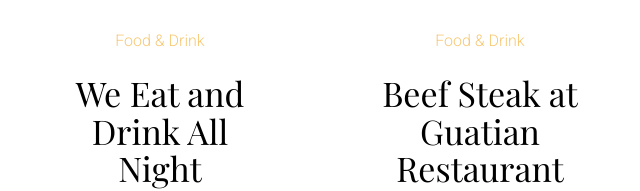
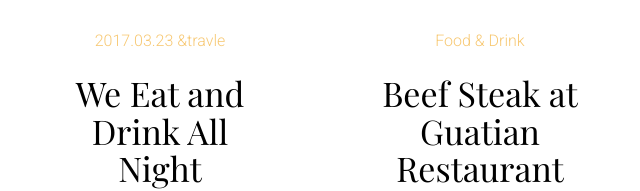
Before and after one commit to fengrun/fengrun.github.io, a plain HTML site: page index.html in a window 1280 px wide. Shown: the part 476-667 px from the top of the page, 0-640 px from the left. Drawn offline with nearby package versions, Linux system fonts and the light colour scheme; files whose address does not match are found by name; a web font is replaced by a local one.

Commit message:
Update index.html

```diff
--- a/index.html
+++ b/index.html
@@ -115,7 +115,7 @@
 				<figure>
 					<a href="single.html"><img src="images/pic_1.jpg" alt="Image" class="img-responsive"></a>
 				</figure>
-				<span class="fh5co-meta"><a href="single.html">Food &amp; Drink</a></span>
+				<span class="fh5co-meta"><a href="single.html">2017.03.23 &amp;travle</a></span>
 				<h2 class="fh5co-article-title"><a href="single.html">We Eat and Drink All Night</a></h2>
 				<span class="fh5co-meta fh5co-date">March 6th, 2016</span>
 			</article>
```
